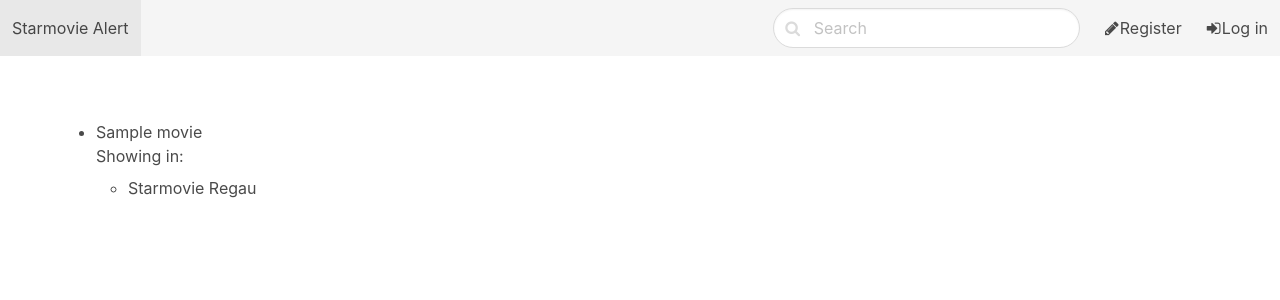
After one commit to Retzudo/starmovie-alarm, a Django app: page /search in a window 1280 px wide. The commit adds this page. Shown: the top 300 px of the page. Run offline with Django 3.2, Linux system fonts and the light colour scheme; data comes from the database, SQL or seed files in the repository; tables that the repository leaves empty hold one stand-in row (values such as "Sample post"); some libraries are stand-ins or nearby versions.

Commit message:
Search WIP

```diff
--- a/starmoviealert/core/models.py
+++ b/starmoviealert/core/models.py
@@ -28,6 +28,12 @@ class Movie(models.Model):
     def __str__(self):
         return self.title
 
+    @property
+    def locations(self):
+        return Starmovie.objects.filter(
+            pk__in=self.showing_dates.all().values_list('location', flat=True)
+        )
+
 
 class ShowingDate(models.Model):
     movie = models.ForeignKey(Movie, on_delete=models.CASCADE, related_name='showing_dates')
--- a/starmoviealert/frontend/templates/frontend/_nav.html
+++ b/starmoviealert/frontend/templates/frontend/_nav.html
@@ -11,6 +11,16 @@
 
     <div class="navbar-menu" id="navbar-menu">
         <div class="navbar-end">
+            <div class="navbar-item">
+                <form action="{% url 'search' %}" method="get">
+                    <p class="control has-icons-left">
+                        <input type="search" placeholder="Search" class="input is-rounded" name="q">
+                        <span class="icon is-left">
+                            <i class="fa fa-search"></i>
+                        </span>
+                    </p>
+                </form>
+            </div>
             {% if user.is_authenticated %}
                 {% if user.settings.favourite_location %}
                     <a href="{% url 'show_movies' location=user.settings.favourite_location.location %}" class="navbar-item" >
--- /dev/null
+++ b/starmoviealert/frontend/templates/frontend/search.html
@@ -0,0 +1,25 @@
+{% extends 'frontend/master.html' %}
+
+{% block body %}
+    <section class="section">
+        <div class="container">
+            <div class="content">
+                <ul>
+                    {% for movie in movies %}
+                        <li>
+                            {{ movie }}<br>
+                            Showing in:
+                            <ul>
+                                {% for location in movie.locations.all %}
+                                    <li>{{ location }}</li>
+                                {% endfor %}
+                            </ul>
+                        </li>
+                    {% endfor %}
+                </ul>
+            </div>
+            <div class="columns is-multiline">
+            </div>
+        </div>
+    </section>
+{% endblock %}
--- a/starmoviealert/frontend/urls.py
+++ b/starmoviealert/frontend/urls.py
@@ -9,4 +9,5 @@ urlpatterns = [
     path('accounts/settings', views.SettingsView.as_view(), name='settings'),
     path('accounts/register', views.RegisterView.as_view(), name='register'),
     path('accounts/profile/', views.ProfileView.as_view(), name='profile'),
+    path('search', views.search, name='search'),
 ]
--- a/starmoviealert/frontend/views.py
+++ b/starmoviealert/frontend/views.py
@@ -16,6 +16,18 @@ from frontend.forms import UserCreationForm
 def index(request):
     return render(request, 'frontend/index.html', context={
         'starmovies': Starmovie.objects.all().order_by('location')
+    })
+
+
+def search(request):
+    query = request.GET.get('q')
+    movies = Movie.objects.all()
+
+    if query:
+        movies = movies.filter(title__icontains=query)
+
+    return render(request, 'frontend/search.html', {
+        'movies': movies
     })
 
 
```
Also changed, not shown: starmoviealert/frontend/templates/frontend/_movie_card.html (added, +19 -0 lines), starmoviealert/frontend/templates/frontend/starmovie.html (+1 -19 lines).
